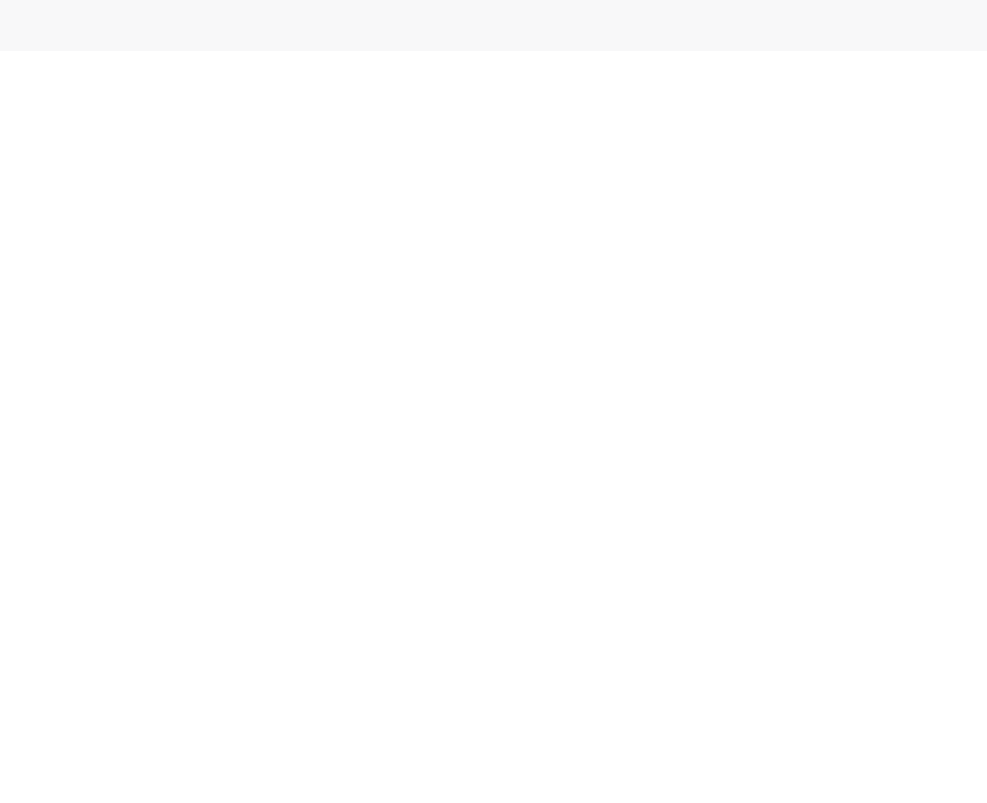
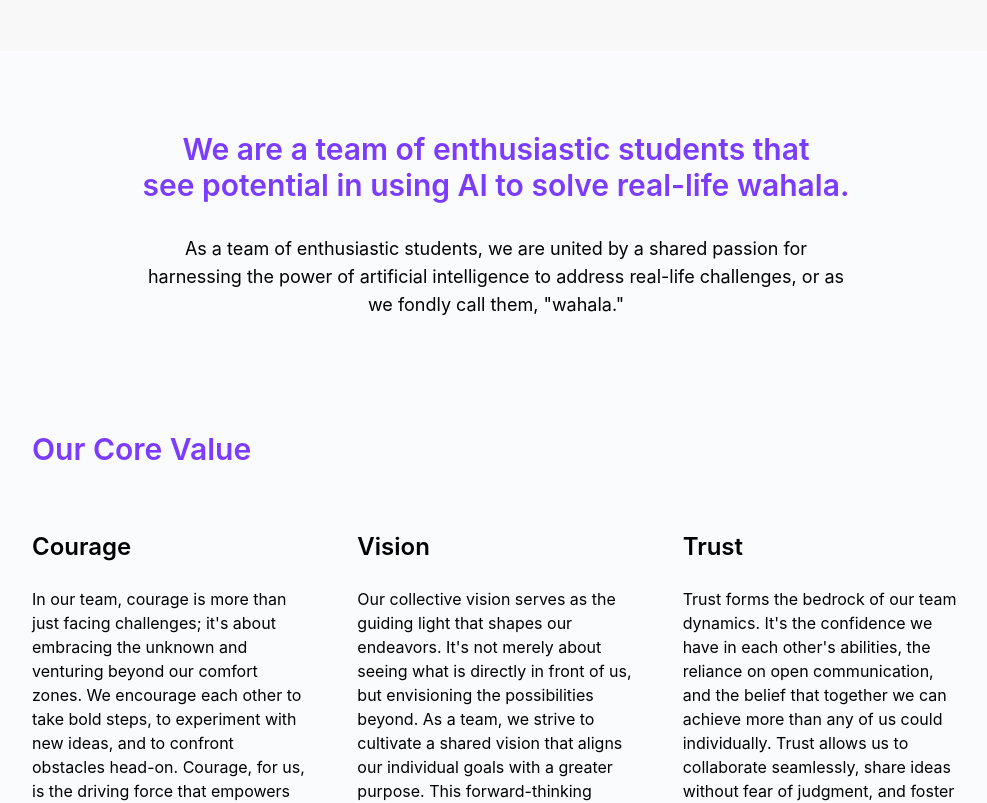
Before and after one commit to MASL-Unilag/SlideScribe-AI, a React (Vite) app in the folder slidescribe/: page / in a window 1280 px wide. Shown: the part 1680-2483 px from the top of the page, without its empty margins (144-1131 px from the left). Before the commit the page ends 1731 px from the top, so only its background shows below. Built offline with nearby package versions, Linux system fonts and the light colour scheme.

Commit message:
Add About page to screen

```diff
--- a/slidescribe/src/App.tsx
+++ b/slidescribe/src/App.tsx
@@ -7,7 +7,7 @@ function App() {
     <div className="max-h-screen">
       <HomePage />
       <AuthPage />
-      {/* <AboutPage /> */}
+      <AboutPage />
     </div>
   );
 }
```
